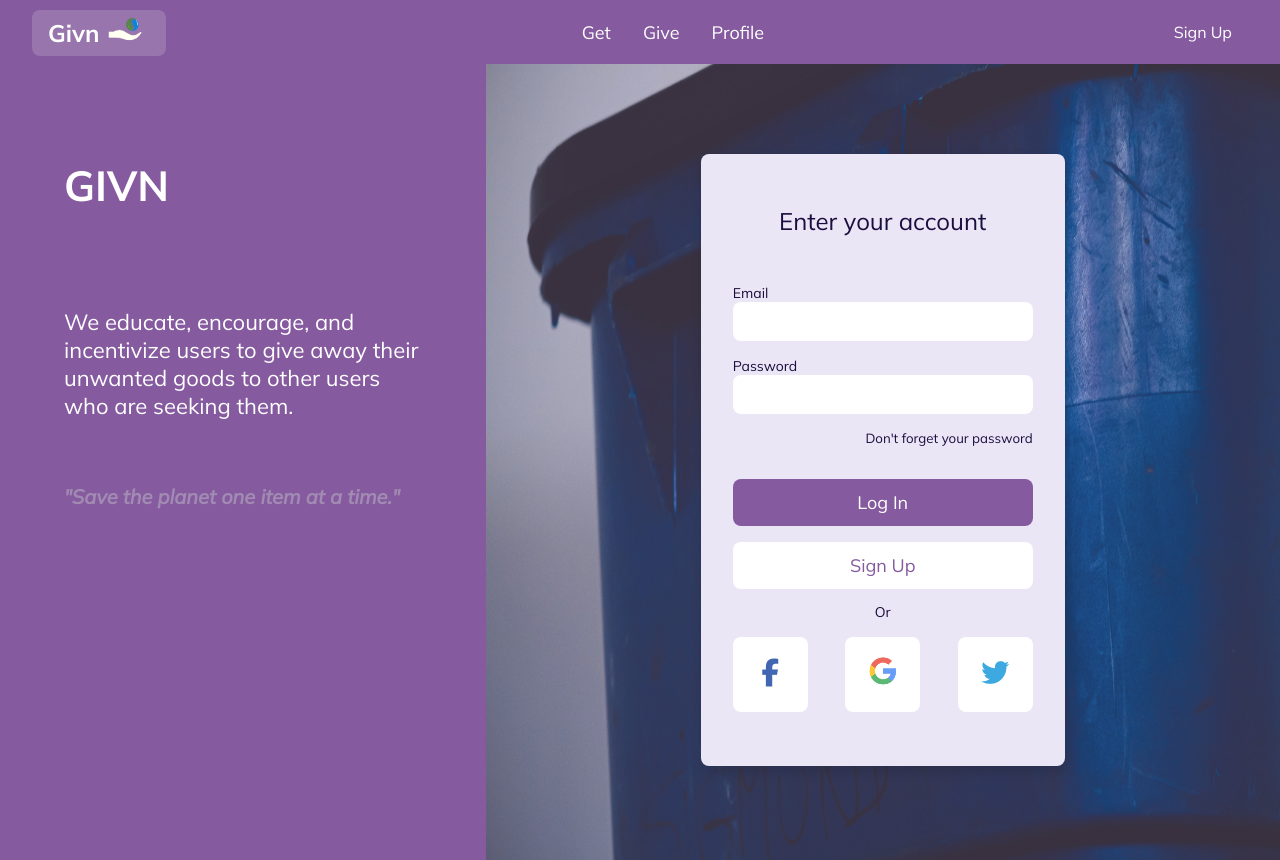
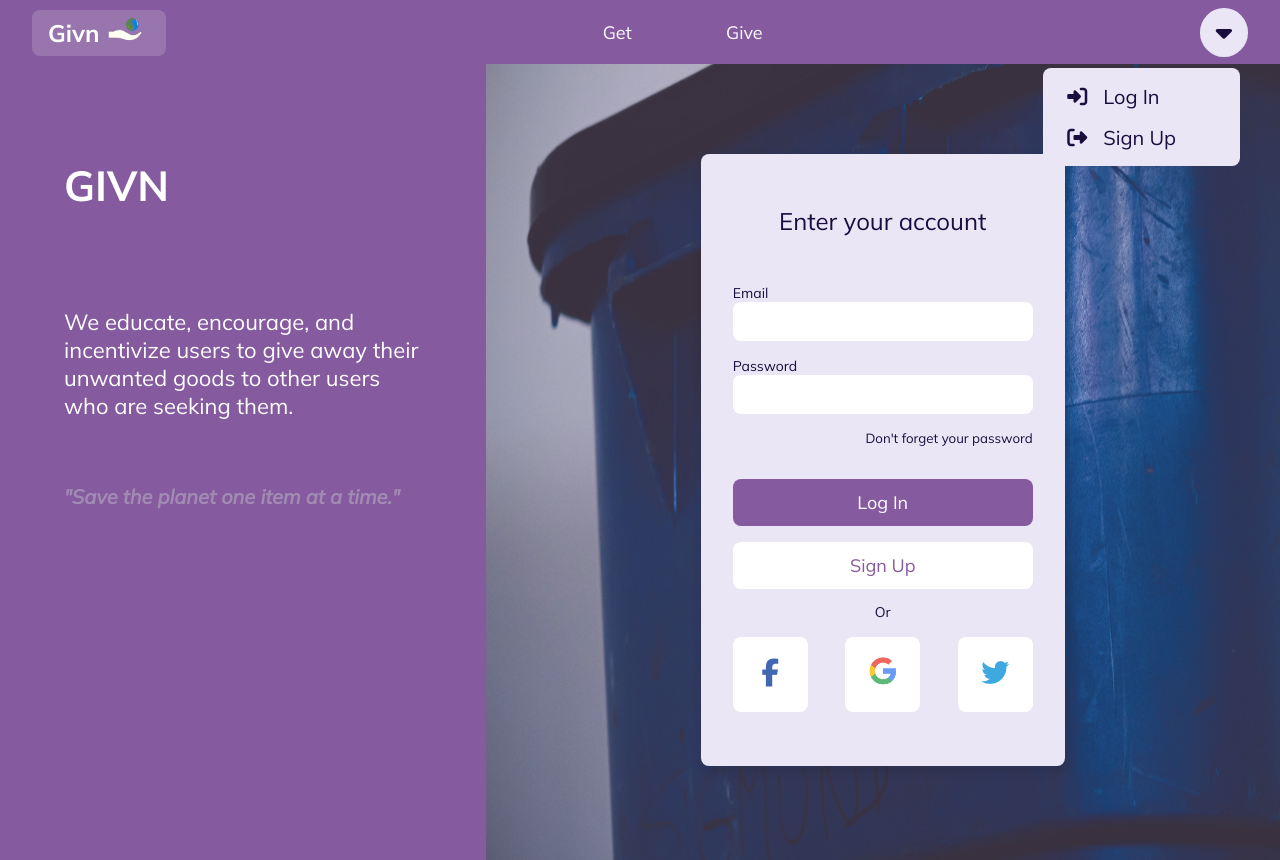
Before and after one commit to AnJuHyppolite/Capstone-Givn, a React (Create React App) app in the folder front-end/: page / in a window 1280 px wide. Built offline with nearby package versions, Linux system fonts and the light colour scheme; no server answers.

Commit message:
create dropdown menu

```diff
--- a/front-end/src/Components/NavBar.js
+++ b/front-end/src/Components/NavBar.js
@@ -21,6 +21,8 @@ const NavBar = () => {
   };
 
   return (
+    <header>
+      {user ? (
         <nav>
           <h1>
             <NavLink exact to="/">
@@ -38,13 +40,48 @@ const NavBar = () => {
             <NavLink exact to="/profile">
               Profile
             </NavLink>
+            <img src={user.photoURL} />
+            {/* <ul>
+            <li></li>
+            <li>
+              <button onClick={handleSignOut}>Sign out</button>
+            </li>
+          </ul> */}
           </div>
-      {user ? (
-        <button onClick={handleSignOut}>Sign out</button>
+        </nav>
       ) : (
-        <NavLink to={"/signup"}> Sign Up</NavLink>
+        <nav>
+          <h1>
+            <NavLink exact to="/">
+              Givn
+              <img src={logo} alt="givn-logo" />
+            </NavLink>
+          </h1>
+          <div>
+            <NavLink exact to="/posts">
+              Get
+            </NavLink>
+            <NavLink exact to="/posts/new">
+              Give
+            </NavLink>
+          </div>
+          <ul>
+            <li className="one">
+              <i class="fas fa-sign-in-alt"></i>
+              <NavLink to={"/login"}>Log In</NavLink>
+            </li>
+
+            <li>
+            <i class="fas fa-sign-out-alt"></i>
+              <NavLink to={"/signup"}>Sign Up</NavLink>
+            </li>
+          </ul>
+          <button className="left-icon">
+            <i class="fas fa-caret-down"></i>
+          </button>
+        </nav>
       )}
-    </nav>
+    </header>
   );
 };
 
--- a/front-end/src/Styles/NavBar.css
+++ b/front-end/src/Styles/NavBar.css
@@ -37,14 +37,43 @@ nav div {
     font-weight: 400;
 }
 
-nav button {
+nav .left-icon {
     font-family: Mulish;
-    padding: 0.75rem 1rem;
+    padding: 0.5rem 1rem;
     border-radius: 8px;
     border: none;
     cursor: pointer;
-    font-size: 16px;
+    font-size: 26px;
     background-color: #EAE6F6;
     color: #1A0E3E;
     font-weight: 700;
+    border-radius: 50%;
 }
+
+nav ul {
+    position: absolute;
+    top: 48px;
+    right: 40px;
+    background-color: #EAE6F6;
+    padding: 1rem 3rem 1rem 1.5rem;
+    list-style: none;
+    border-radius: 8px;
+    font-size: 20px;
+}
+
+li {
+    width: 100%;
+}
+
+nav ul .one {
+    margin-bottom: 1rem;
+}
+
+nav ul a, i {
+    text-align: right;
+    color: #1A0E3E;
+}
+
+nav ul li:hover {
+    background-color: rgba(0, 0, 0, 0.1);
+}
```
Lines whose indentation alone changed are shown as unchanged.
